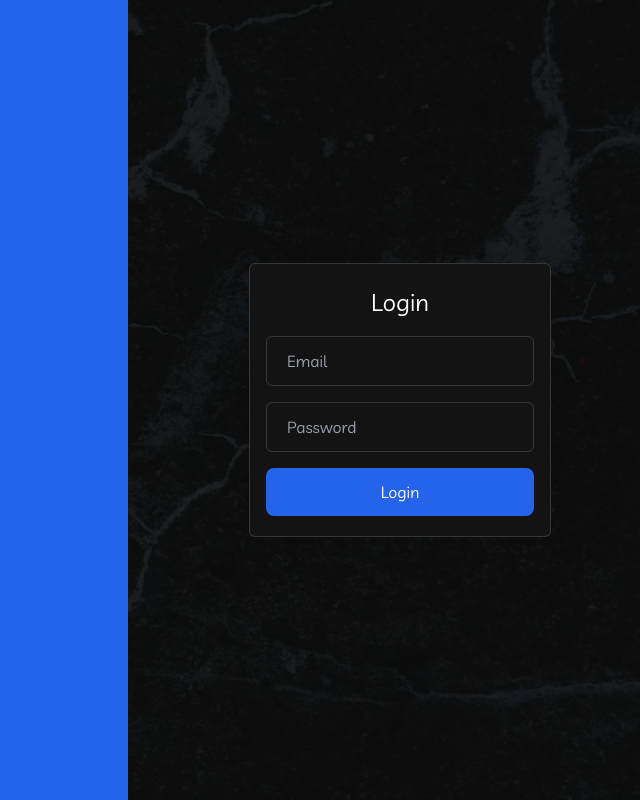
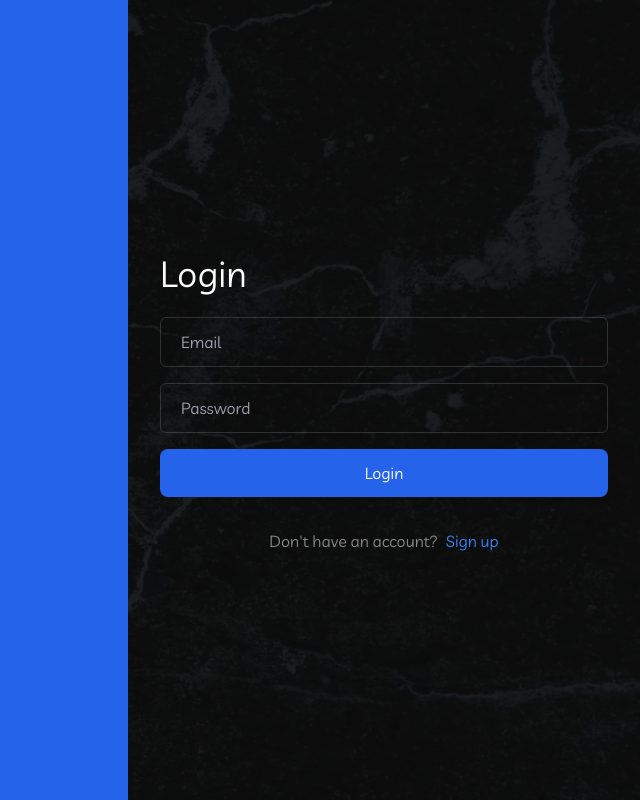
Before and after one commit to mukulTriesCode/cash-app-react, a React (Vite) app: page /login in a window 1280 px wide. Shown: the whole page, without its empty margins (640-1280 px from the left). Built offline with nearby package versions, Linux system fonts and the light colour scheme; no server answers.

Commit message:
Refactor Login component to simplify API handling and improve UI structure

```diff
--- a/src/pages/Login.tsx
+++ b/src/pages/Login.tsx
@@ -1,5 +1,5 @@
-import React, { useEffect, useState } from "react";
-import { useNavigate } from "react-router-dom";
+import React, { useState } from "react";
+import { Link, useNavigate } from "react-router-dom";
 
 const Login: React.FC = () => {
   const [formData, setFormData] = useState({ email: "", password: "" });
@@ -7,23 +7,13 @@ const Login: React.FC = () => {
   const [error, setError] = useState<string | null>(null);
   const navigate = useNavigate();
 
-  const BASE_URL = import.meta.env.VITE_IS_PRODUCTION
-    ? import.meta.env.VITE_API_URL + "/api"
-    : "/api";
-
-  console.log("BASE_URL", BASE_URL);
+  // const BASE_URL = import.meta.env.VITE_IS_PRODUCTION
+  //   ? import.meta.env.VITE_API_URL + "/api"
+  //   : "/api";
 
   const handleInputChange = (event: React.ChangeEvent<HTMLInputElement>) => {
     setFormData({ ...formData, [event.target.name]: event.target.value });
   };
-
-  useEffect(() => {
-    const url = import.meta.env.VITE_API_URL;
-    fetch(url)
-      .then((response) => response.json())
-      .then((data) => console.log("API response:", data))
-      .catch((error) => console.error("Error fetching:", error));
-  }, []);
 
   const handleSubmit = async (e: React.FormEvent<HTMLFormElement>) => {
     e.preventDefault();
@@ -35,11 +25,7 @@ const Login: React.FC = () => {
         method: "POST",
         headers: {
           "Content-Type": "application/json",
-          "Access-Control-Allow-Origin": "*",
-          "Access-Control-Allow-Methods": "POST, OPTIONS",
-          "Access-Control-Allow-Headers": "Content-Type"
         },
-        credentials: "include",
         body: JSON.stringify(formData),
       });
 
@@ -60,13 +46,13 @@ const Login: React.FC = () => {
   };
 
   return (
-    <div className="h-[calc(100vh-95px)] grid place-items-center">
-      <div className="w-fit">
+    <div className="w-full max-w-[500px]">
       <form
         onSubmit={handleSubmit}
-          className="max-w-[400px] flex gap-4 flex-col w-full border border-white/15 py-5 m-4 px-4 rounded-md bg-[#131313]"
+        className="flex gap-4 flex-col"
       >
-          <h5 className="text-center text-2xl">Login</h5>
+        <h1 className="text-4xl">Login</h1>
+        {/* <h5 className="text-2xl">Login</h5> */}
 
         {error && <p className="text-red-500 text-center">{error}</p>}
 
@@ -96,8 +82,16 @@ const Login: React.FC = () => {
         >
           {loading ? "Logging in..." : "Login"}
         </button>
+        <div className="flex items-center justify-center gap-2 mt-4">
+          <p className="text-white/50">Don't have an account?</p>
+          <Link
+            to="/sign-up"
+            className="text-blue-500 hover:text-blue-400 transition"
+          >
+            Sign up
+          </Link>
+        </div>
       </form>
-      </div>
     </div>
   );
 };
```
Lines whose indentation alone changed are shown as unchanged.
